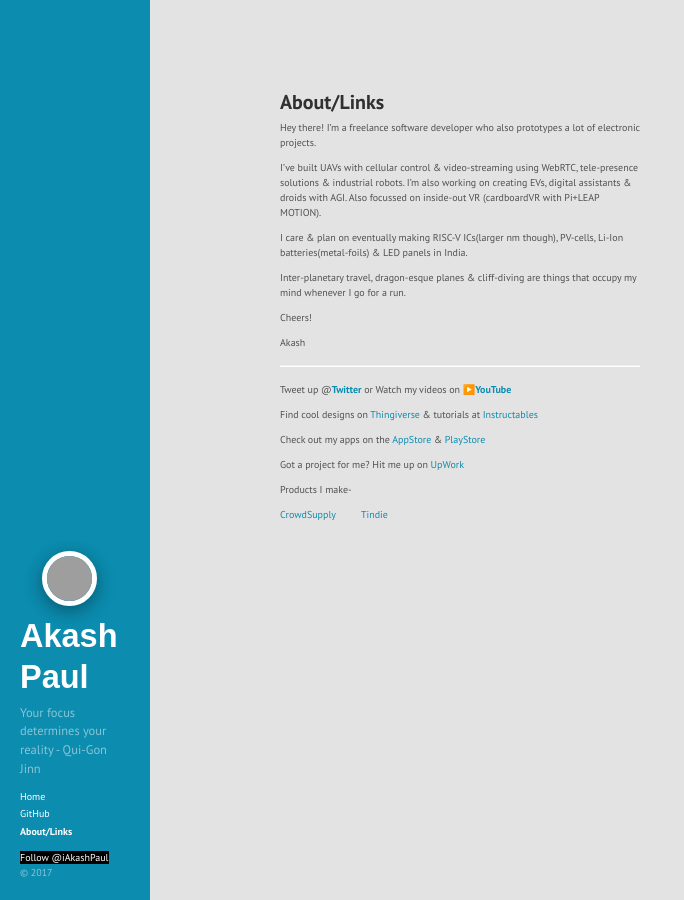
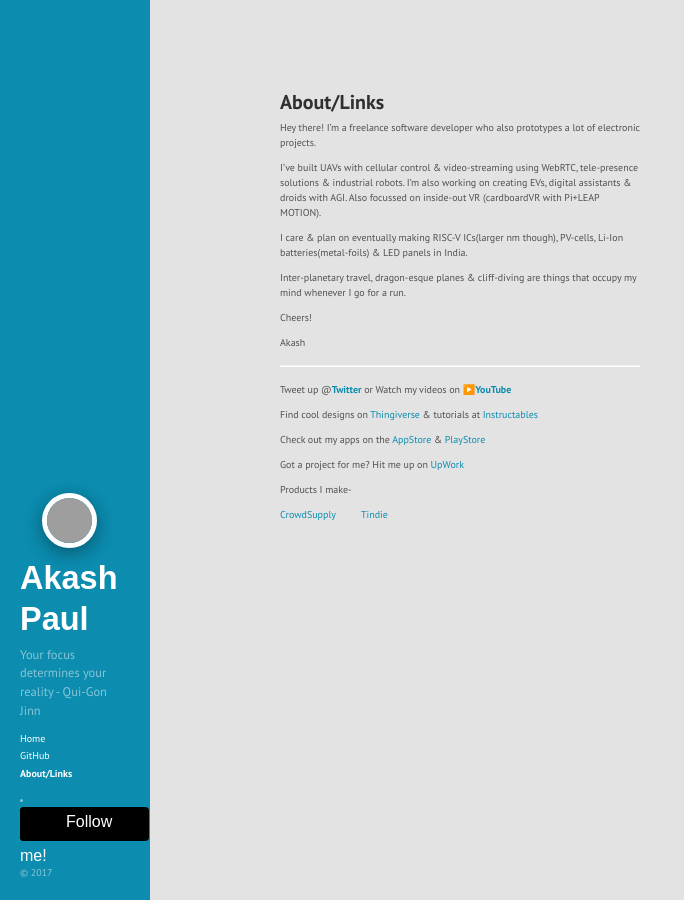
Before and after one commit to iakashpaul/iakashpaul.github.io, a Jekyll site: the page built from about.md, in a window 1280 px wide. Shown: the whole page, without its empty margins (0-684 px from the left). Built offline with Jekyll 4.4.1, drawn with Linux system fonts in a browser that asks for light colours; some web fonts are replaced; comment, search, counter and statistics services are not loaded; grey boxes are pictures that could not be loaded.

Commit message:
Update sidebar.html

```diff
--- a/_includes/sidebar.html
+++ b/_includes/sidebar.html
@@ -30,7 +30,7 @@
 
 
     </nav>
-    <a href="https://twitter.com/iAkashPaul" class="twitter-follow-button" data-chrome="transparent"  data-button="black"   style="background-color:#000000;" data-theme="dark" data-size="large" data-dnt="true" data-show-count="false">Follow @iAkashPaul</a><script async src="//platform.twitter.com/widgets.js" charset="utf-8"></script>
+   	<li><a href="#" onclick="window.open('https://twitter.com/intent/user?original_referer=&amp;region=screen_name&amp;screen_name=iAkashPaul&amp;source=followbutton&amp;variant=1.1', 'twitter', 'toolbar=no, width=650, height=300'); trackSocial('Twitter', 'Follow', 'http://www.akashpaul.com'); return false;"><span class="social-button twitter">Follow me!</span></a></li>
     <p>&copy; {{ site.time | date: '%Y' }}</p>
   </div>
 </div>
```
